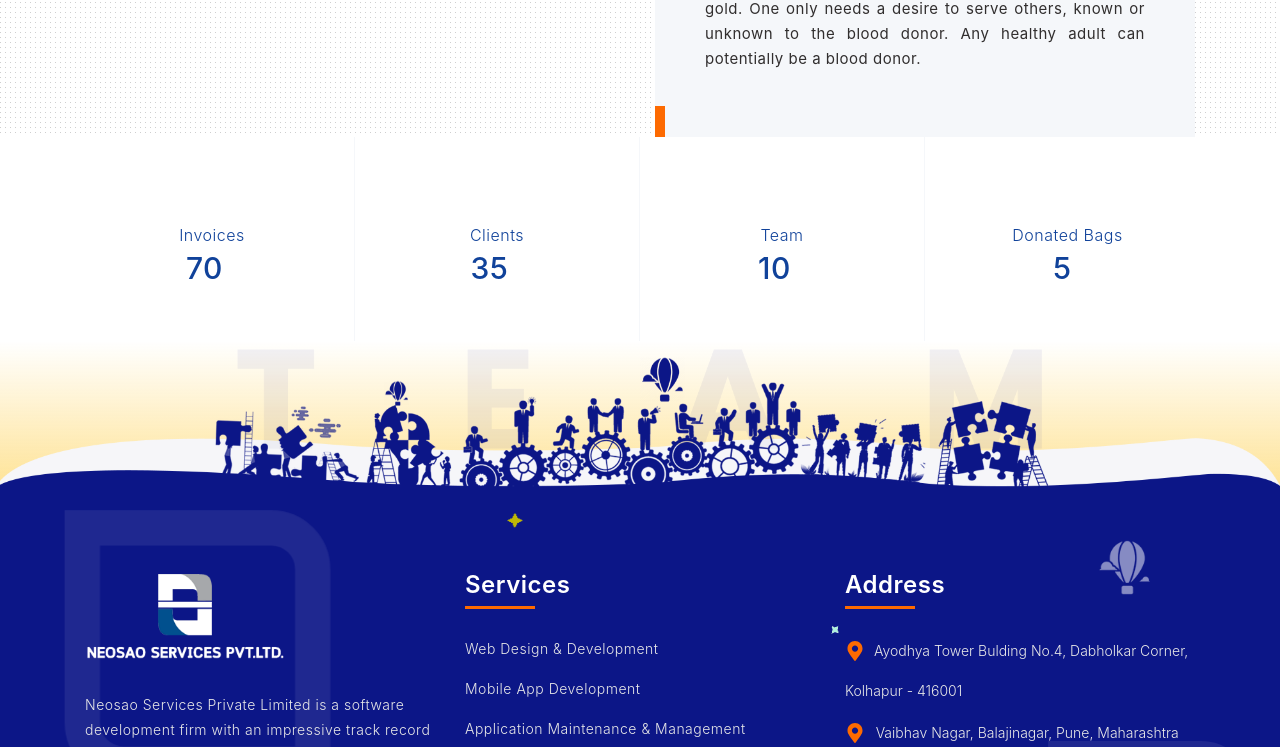
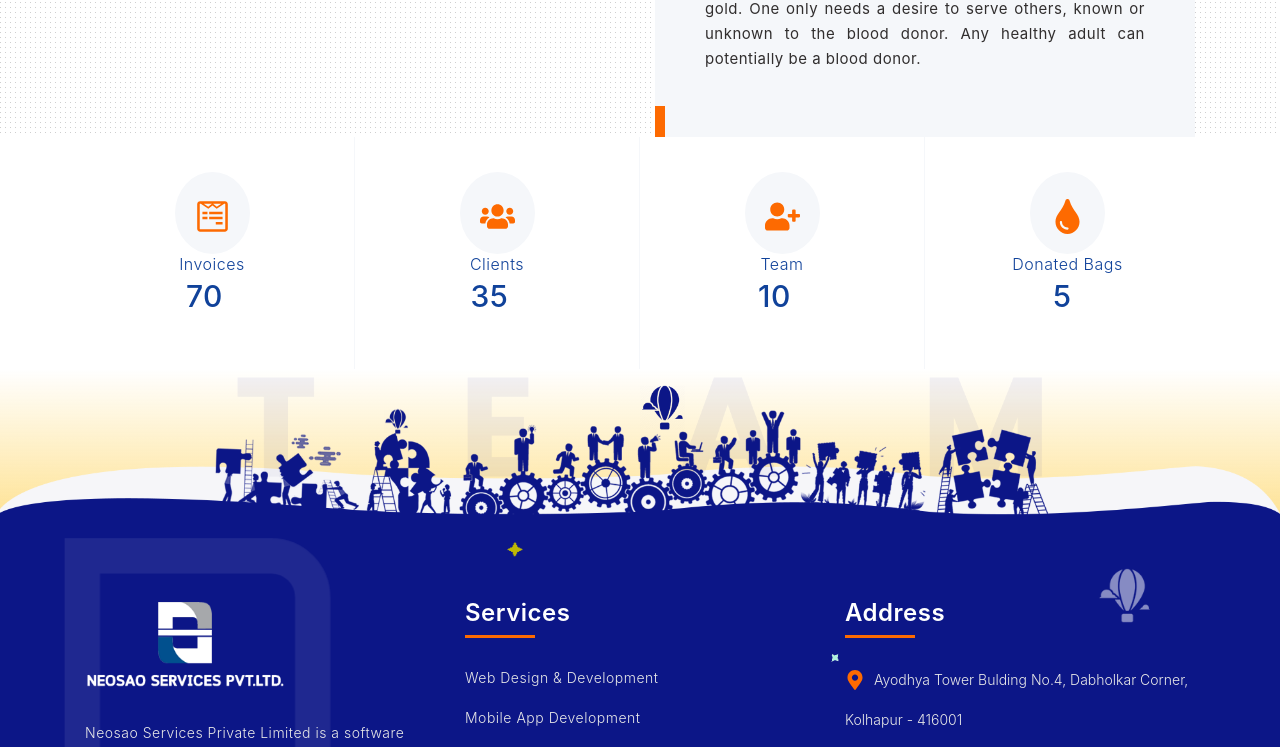
Before and after one commit to neosao123/neosao-website, a React (Create React App) app: page /neosaoweb/about-content in a window 1280 px wide. Shown: the part 2895-3642 px from the top of the page. Built offline with nearby package versions, Linux system fonts and the light colour scheme.

Commit message:
about us content icons in orange now visible somehow circle looking not allign

```diff
--- a/src/components/About.jsx
+++ b/src/components/About.jsx
@@ -13,7 +13,7 @@ import targate from '../assets/images/targate.gif'
 import innerTop from '../assets/images/inner-top-img.png'
 import approch from '../assets/images/approch.gif'
 import blood from '../assets/images/blood.gif'
-import { FaWpforms,FaUsers,FaUserPlus,FaTint } from "react-icons/fa";
+import { FaWpforms, FaUsers, FaUserPlus, FaTint } from "react-icons/fa";
 import InnerHeader from '../components/InnerHeader'
 
 
@@ -201,10 +201,10 @@ const About = () => {
             <div className="quick-counter animatedParent">
                 <div className="container">
                     <div className="row" id="counter">
-                        <div className="col-md-3 col-sm-6 col-xs-12 counter-Txt"> <FaWpforms/> <h4>Invoices </h4><span className="counter-value" data-count="100">0</span> +</div>
-                        <div className="col-md-3 col-sm-6 col-xs-12 counter-Txt"> <FaUsers/><h4>Clients </h4><span className="counter-value" data-count="50">0</span> +</div>
-                        <div className="col-md-3 col-sm-6 col-xs-12 counter-Txt"> <FaUserPlus /> <h4>Team </h4><span className="counter-value" data-count="10">0 </span> +</div>
-                        <div className="col-md-3 col-sm-6 col-xs-12 counter-Txt"> <FaTint /><h4> Donated Bags </h4><span className="counter-value" data-count="5">0 </span>+</div>
+                        <div className="col-md-3 col-sm-6 col-xs-12 counter-Txt"> <span className='fa' ><FaWpforms /></span>  <h4>Invoices </h4><span className="counter-value" data-count="100">0</span> +</div>
+                        <div className="col-md-3 col-sm-6 col-xs-12 counter-Txt"> <span className='fa' ><FaUsers /></span><h4>Clients </h4><span className="counter-value" data-count="50">0</span> +</div>
+                        <div className="col-md-3 col-sm-6 col-xs-12 counter-Txt"> <span className='fa' ><FaUserPlus /></span>  <h4>Team </h4><span className="counter-value" data-count="10">0 </span> +</div>
+                        <div className="col-md-3 col-sm-6 col-xs-12 counter-Txt"> <span className='fa' ><FaTint /></span><h4> Donated Bags </h4><span className="counter-value" data-count="5">0 </span>+</div>
                     </div>
                 </div>
             </div>
```
Lines whose indentation alone changed are shown as unchanged.
